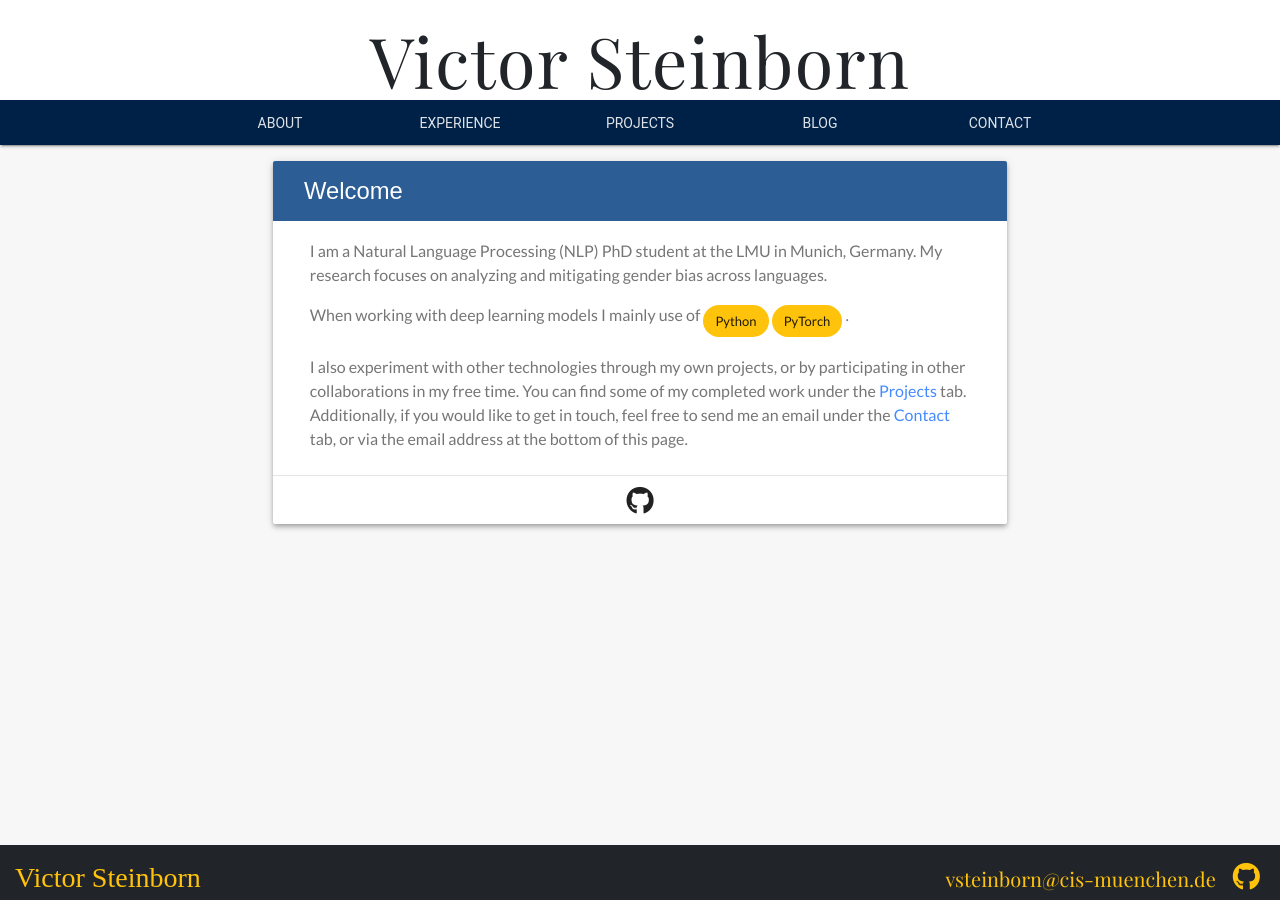
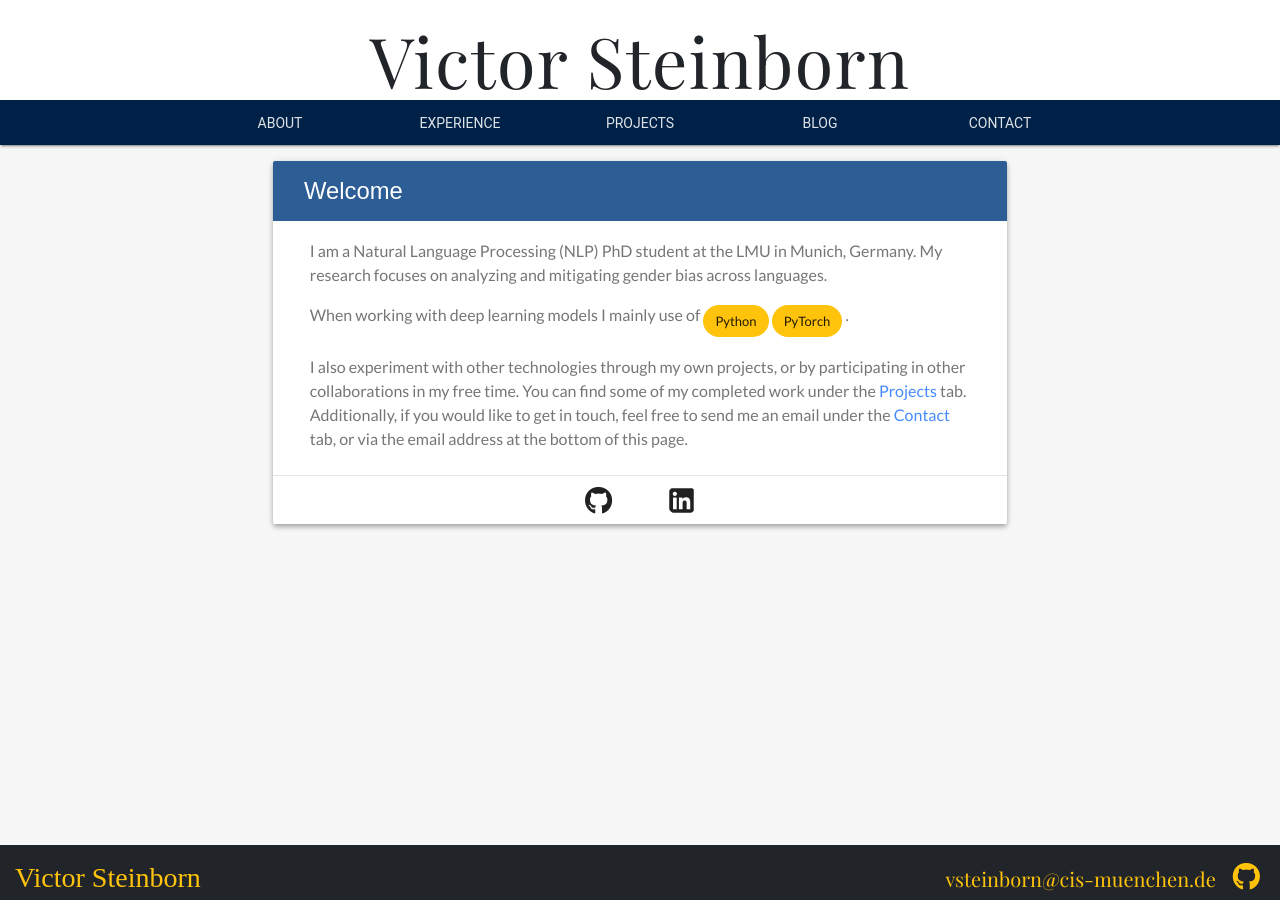
Before and after one commit to VSteinborn/VSteinborn.github.io, a Jekyll site: the page built from index.html, in a window 1280 px wide. Built offline with Jekyll 4.4.1, drawn with Linux system fonts in a browser that asks for light colours; nearby versions of some CDN libraries; some web fonts are replaced.

Commit message:
Add linkedin

```diff
--- a/_config.yml
+++ b/_config.yml
@@ -3,6 +3,7 @@ email: vsteinborn@cis-muenchen.de
 baseurl: "" # the subpath of your site, e.g. /blog
 url: "" # the base hostname & protocol for your site, e.g. http://example.com
 github_username:  VSteinborn
+linkedin_endurl: victor-steinborn-601455255
 
 collections:
   tagged:
--- a/index.html
+++ b/index.html
@@ -28,5 +28,6 @@ title: "Welcome"
     </div>
     <div class="mdl-card__actions mdl-card--border center-text">
         <a href="https://github.com/{{ site.github_username }}" class="mdl-button mdl-js-button mdl-js-ripple-effect mdl-button--icon margin-side-large"><i class="fa fa-github icon-button icon-margin" aria-hidden="true"></i></a>
+        <a href="https://www.linkedin.com/in/{{ site.linkedin_endurl }}" class="mdl-button mdl-js-button mdl-js-ripple-effect mdl-button--icon margin-side-large"><i class="fa-brands fa-linkedin icon-button icon-margin" aria-hidden="true"></i></a>
     </div>
 </div>
```
